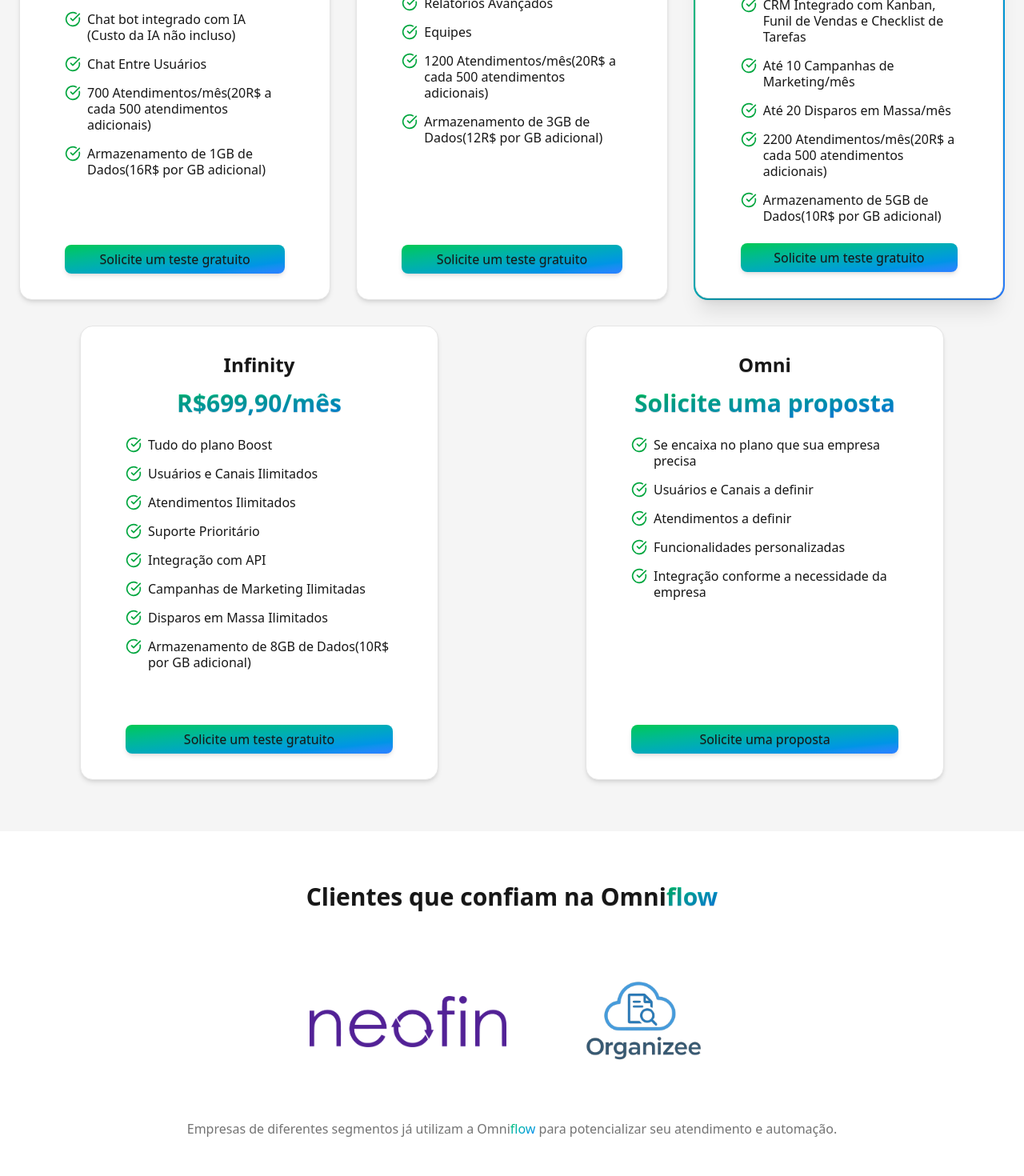
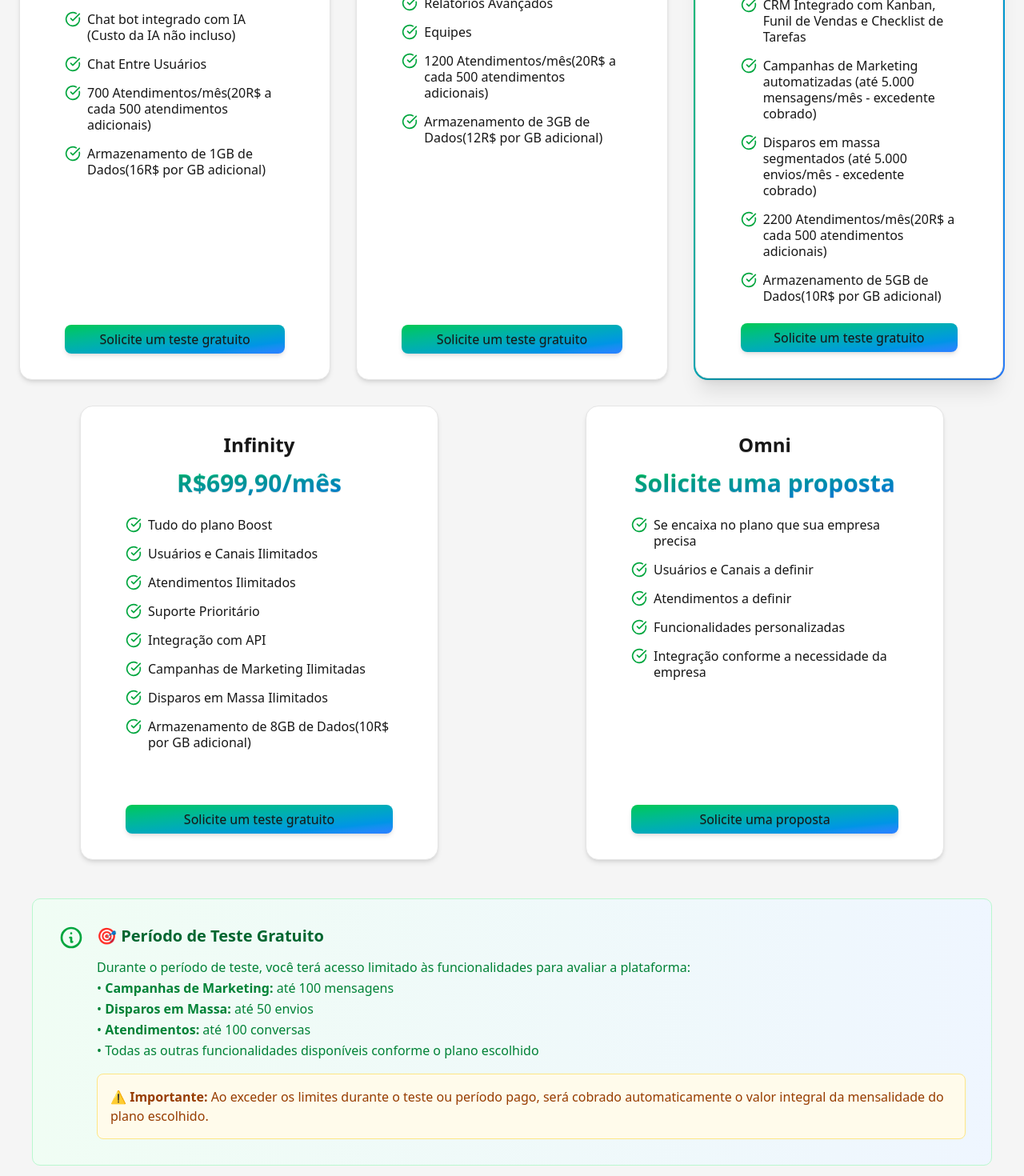
Before and after one commit to paulosantana95/omniflow, a React (Vite) app: page /#/ in a window 1280 px wide. Shown: the part 2400-3870 px from the top of the page at 80% size. Built offline with nearby package versions, Linux system fonts and the light colour scheme; no server answers.

Commit message:
feat: update marketing plan details and add trial period information to LandingPage

```diff
--- a/src/pages/LandingPage.tsx
+++ b/src/pages/LandingPage.tsx
@@ -83,8 +83,8 @@
         '12 Usuários',
         '4 Canais de Atendimento',
         'CRM Integrado com Kanban, Funil de Vendas e Checklist de Tarefas',
-        'Até 10 Campanhas de Marketing/mês',
-        'Até 20 Disparos em Massa/mês',
+        'Campanhas de Marketing automatizadas (até 5.000 mensagens/mês - excedente cobrado)',
+        'Disparos em massa segmentados (até 5.000 envios/mês - excedente cobrado)',
         '2200 Atendimentos/mês(20R$ a cada 500 atendimentos adicionais)',
         'Armazenamento de 5GB de Dados(10R$ por GB adicional)',
       ],
@@ -364,6 +364,36 @@
               ))}
             </div>
           </div>
+
+          {/* Nota sobre período de teste */}
+          <div className="mt-12 max-w-[90rem] mx-auto px-4">
+            <div className="bg-gradient-to-r from-green-50 to-blue-50 dark:from-green-900/20 dark:to-blue-900/20 border border-green-200 dark:border-green-800 rounded-lg p-8">
+              <div className="flex items-start gap-4">
+                <div className="flex-shrink-0">
+                  <svg className="w-8 h-8 text-green-600 dark:text-green-400" fill="none" stroke="currentColor" viewBox="0 0 24 24">
+                    <path strokeLinecap="round" strokeLinejoin="round" strokeWidth={2} d="M13 16h-1v-4h-1m1-4h.01M21 12a9 9 0 11-18 0 9 9 0 0118 0z" />
+                  </svg>
+                </div>
+                <div className="text-left flex-1">
+                  <h3 className="text-xl font-semibold text-green-800 dark:text-green-200 mb-3">
+                    🎯 Período de Teste Gratuito
+                  </h3>
+                  <p className="text-base text-green-700 dark:text-green-300 leading-relaxed mb-4">
+                    Durante o período de teste, você terá acesso limitado às funcionalidades para avaliar a plataforma:
+                    <br />• <strong>Campanhas de Marketing:</strong> até 100 mensagens
+                    <br />• <strong>Disparos em Massa:</strong> até 50 envios
+                    <br />• <strong>Atendimentos:</strong> até 100 conversas
+                    <br />• Todas as outras funcionalidades disponíveis conforme o plano escolhido
+                  </p>
+                  <div className="p-4 bg-amber-50 dark:bg-amber-900/20 border border-amber-200 dark:border-amber-800 rounded-md">
+                    <p className="text-base text-amber-800 dark:text-amber-200">
+                      <strong>⚠️ Importante:</strong> Ao exceder os limites durante o teste ou período pago, será cobrado automaticamente o valor integral da mensalidade do plano escolhido.
+                    </p>
+                  </div>
+                </div>
+              </div>
+            </div>
+          </div>
         </section>
 
         {/* Seção de Clientes */}
```
